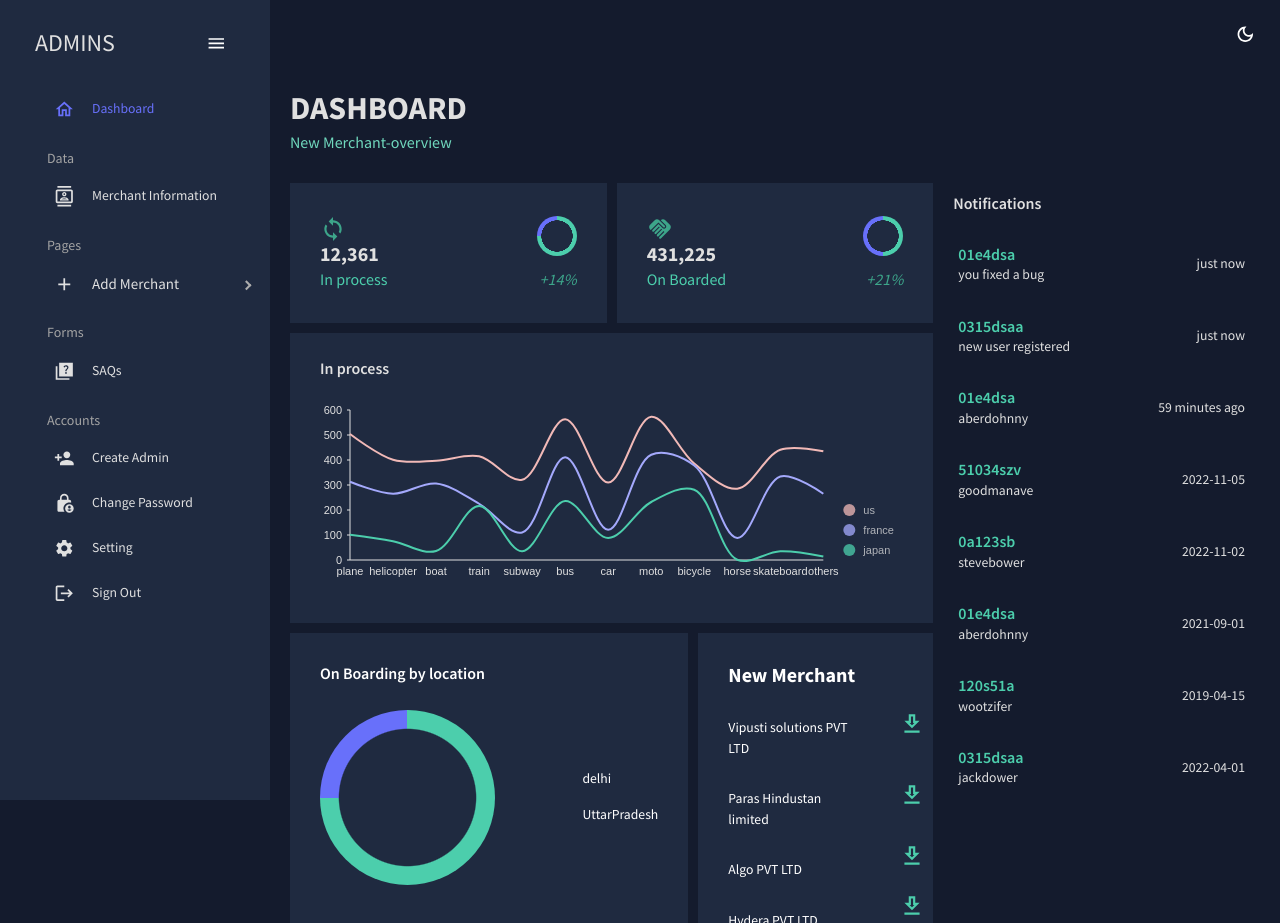
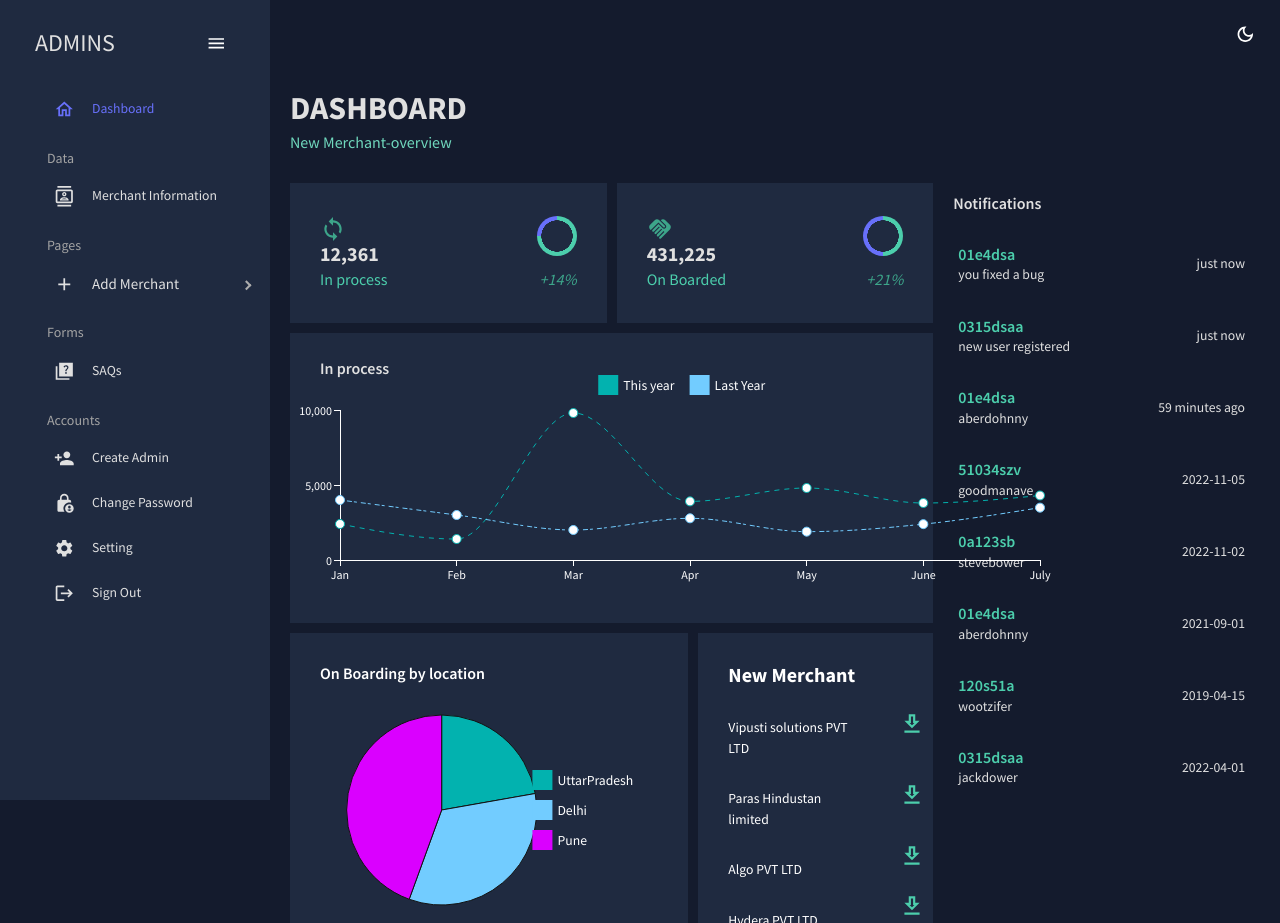
Before and after one commit to Kalashtyagi/HDFC, a React (Create React App) app: page /dashboard in a window 1280 px wide. Built offline with nearby package versions, Linux system fonts and the light colour scheme.

Commit message:
--piechart

```diff
--- a/package.json
+++ b/package.json
@@ -13,6 +13,7 @@
     "@fullcalendar/timegrid": "^5.11.3",
     "@mui/icons-material": "^5.10.3",
     "@mui/material": "^5.10.5",
+    "@mui/x-charts": "^6.19.1",
     "@mui/x-data-grid": "^5.17.2",
     "@nivo/bar": "^0.80.0",
     "@nivo/core": "^0.79.0",
--- a/src/components/LineChart.jsx
+++ b/src/components/LineChart.jsx
@@ -1,117 +1,37 @@
-import { ResponsiveLine } from "@nivo/line";
-import { useTheme } from "@mui/material";
-import { tokens } from "../theme";
-import { mockLineData as data } from "../data/mockData";
+import * as React from "react";
+import { LineChart } from "@mui/x-charts/LineChart";
 
-const LineChart = ({ isCustomLineColors = false, isDashboard = false }) => {
-  const theme = useTheme();
-  const colors = tokens(theme.palette.mode);
+const uData = [4000, 3000, 2000, 2780, 1890, 2390, 3490];
+const pData = [2400, 1398, 9800, 3908, 4800, 3800, 4300];
+const xLabels = ["Jan", "Feb", "Mar", "Apr", "May", "June", "July"];
 
+export default function DashedLineChart() {
   return (
-    <ResponsiveLine
-      data={data}
-      theme={{
-        axis: {
-          domain: {
-            line: {
-              stroke: colors.grey[100],
-            },
-          },
-          legend: {
-            text: {
-              fill: colors.grey[100],
-            },
-          },
-          ticks: {
-            line: {
-              stroke: colors.grey[100],
-              strokeWidth: 1,
-            },
-            text: {
-              fill: colors.grey[100],
-            },
-          },
+    <LineChart
+      width={800}
+      height={250}
+      series={[
+        { data: pData, label: "This year", id: "pvId" },
+        { data: uData, label: "Last Year", id: "uvId" },
+      ]}
+      xAxis={[{ scaleType: "point", data: xLabels }]}
+      sx={{
+        ".MuiLineElement-root, .MuiMarkElement-root": {
+          strokeWidth: 1,
         },
-        legends: {
-          text: {
-            fill: colors.grey[100],
-          },
+        ".MuiLineElement-series-pvId": {
+          strokeDasharray: "5 5",
         },
-        tooltip: {
-          container: {
-            color: colors.primary[500],
-          },
+        ".MuiLineElement-series-uvId": {
+          strokeDasharray: "3 4 5 2",
+        },
+        ".MuiMarkElement-root:not(.MuiMarkElement-highlighted)": {
+          fill: "#fff",
+        },
+        "& .MuiMarkElement-highlighted": {
+          stroke: "none",
         },
       }}
-      colors={isDashboard ? { datum: "color" } : { scheme: "nivo" }} // added
-      margin={{ top: 50, right: 110, bottom: 50, left: 60 }}
-      xScale={{ type: "point" }}
-      yScale={{
-        type: "linear",
-        min: "auto",
-        max: "auto",
-        stacked: true,
-        reverse: false,
-      }}
-      yFormat=" >-.2f"
-      curve="catmullRom"
-      axisTop={null}
-      axisRight={null}
-      axisBottom={{
-        orient: "bottom",
-        tickSize: 0,
-        tickPadding: 5,
-        tickRotation: 0,
-        legend: isDashboard ? undefined : "transportation", // added
-        legendOffset: 36,
-        legendPosition: "middle",
-      }}
-      axisLeft={{
-        orient: "left",
-        tickValues: 5, // added
-        tickSize: 3,
-        tickPadding: 5,
-        tickRotation: 0,
-        legend: isDashboard ? undefined : "count", // added
-        legendOffset: -40,
-        legendPosition: "middle",
-      }}
-      enableGridX={false}
-      enableGridY={false}
-      pointSize={8}
-      pointColor={{ theme: "background" }}
-      pointBorderWidth={2}
-      pointBorderColor={{ from: "serieColor" }}
-      pointLabelYOffset={-12}
-      useMesh={true}
-      legends={[
-        {
-          anchor: "bottom-right",
-          direction: "column",
-          justify: false,
-          translateX: 100,
-          translateY: 0,
-          itemsSpacing: 0,
-          itemDirection: "left-to-right",
-          itemWidth: 80,
-          itemHeight: 20,
-          itemOpacity: 0.75,
-          symbolSize: 12,
-          symbolShape: "circle",
-          symbolBorderColor: "rgba(0, 0, 0, .5)",
-          effects: [
-            {
-              on: "hover",
-              style: {
-                itemBackground: "rgba(0, 0, 0, .03)",
-                itemOpacity: 1,
-              },
-            },
-          ],
-        },
-      ]}
     />
   );
-};
-
-export default LineChart;
+}
--- /dev/null
+++ b/src/components/PieChart.js
@@ -0,0 +1,23 @@
+import * as React from "react";
+import { PieChart } from "@mui/x-charts/PieChart";
+
+const data = [
+  { id: 0, value: 10, label: "UttarPradesh" },
+  { id: 1, value: 15, label: "Delhi" },
+  { id: 2, value: 20, label: "Pune" },
+];
+
+export default function PieActiveArc() {
+  return (
+    <PieChart
+      series={[
+        {
+          data,
+          highlightScope: { faded: "global", highlighted: "item" },
+          faded: { innerRadius: 30, additionalRadius: -30, color: "gray" },
+        },
+      ]}
+      height={200}
+    />
+  );
+}
--- a/src/scenes/ChangePassword/ChangePass.js
+++ b/src/scenes/ChangePassword/ChangePass.js
@@ -55,18 +55,6 @@ const ChangePass = () => {
       console.error("Error:", error.message);
     }
   };
-
-  const VisuallyHiddenInput = styled("input")({
-    clip: "rect(0 0 0 0)",
-    clipPath: "inset(50%)",
-    height: 1,
-    overflow: "hidden",
-    position: "absolute",
-    bottom: 0,
-    left: 0,
-    whiteSpace: "nowrap",
-    width: 1,
-  });
 
   return (
     <Box m="20px">
--- a/src/scenes/Update/Update.js
+++ b/src/scenes/Update/Update.js
@@ -36,17 +36,6 @@ const Update = () => {
       console.error("Error:", error.message);
     }
   };
-  const VisuallyHiddenInput = styled("input")({
-    clip: "rect(0 0 0 0)",
-    clipPath: "inset(50%)",
-    height: 1,
-    overflow: "hidden",
-    position: "absolute",
-    bottom: 0,
-    left: 0,
-    whiteSpace: "nowrap",
-    width: 1,
-  });
 
   return (
     <Box m="20px">
--- a/src/scenes/createAdmin/CreateAdmin.js
+++ b/src/scenes/createAdmin/CreateAdmin.js
@@ -3,9 +3,18 @@ import useMediaQuery from "@mui/material/useMediaQuery";
 import Header from "../../components/Header";
 import CloudUploadIcon from "@mui/icons-material/CloudUpload";
 import { styled } from "@mui/material/styles";
+import InputLabel from "@mui/material/InputLabel";
+import MenuItem from "@mui/material/MenuItem";
+import FormControl from "@mui/material/FormControl";
+import Select from "@mui/material/Select";
+import React from "react";
 
 const CreateAdmin = () => {
   const isNonMobile = useMediaQuery("(min-width:600px)");
+  const [type, setType] = React.useState("");
+  const handleChange = (event) => {
+    setType(event.target.value);
+  };
 
   const handleSubmit = async (event) => {
     event.preventDefault();
@@ -36,17 +45,6 @@ const CreateAdmin = () => {
       console.error("Error:", error.message);
     }
   };
-  const VisuallyHiddenInput = styled("input")({
-    clip: "rect(0 0 0 0)",
-    clipPath: "inset(50%)",
-    height: 1,
-    overflow: "hidden",
-    position: "absolute",
-    bottom: 0,
-    left: 0,
-    whiteSpace: "nowrap",
-    width: 1,
-  });
 
   return (
     <Box m="20px">
@@ -118,15 +116,23 @@ const CreateAdmin = () => {
             sx={{ gridColumn: "span 2" }}
             required
           />
-          <TextField
-            fullWidth
-            variant="filled"
-            type="text"
-            label="Admin_SubAdmin"
-            name="contact"
-            sx={{ gridColumn: "span 2" }}
-            required
-          />
+          <Box sx={{ gridColumn: "span 2" }}>
+            <FormControl variant="filled" fullWidth>
+              <InputLabel id="demo-simple-select-filled-label">
+                Admin Type
+              </InputLabel>
+              <Select
+                labelId="demo-simple-select-label"
+                id="demo-simple-select"
+                value={type}
+                label="Admin Type"
+                onChange={handleChange}
+              >
+                <MenuItem value={10}>Admin_SubAdmin</MenuItem>
+                <MenuItem value={20}>Admin_SuperAdmin</MenuItem>
+              </Select>
+            </FormControl>
+          </Box>
         </Box>
         <Box display="flex" justifyContent="center" mt="20px">
           <Button type="submit" color="secondary" variant="contained">
--- a/src/scenes/dashboard/index.jsx
+++ b/src/scenes/dashboard/index.jsx
@@ -19,6 +19,7 @@ import LineChart from "../../components/LineChart";
 import StatBox from "../../components/StatBox";
 import ProgressCircle from "../../components/ProgressCircle";
 import { newMerchant } from "../../data/mockData";
+import PieActiveArc from "../../components/PieChart";
 
 const Dashboard = () => {
   const theme = useTheme();
@@ -237,26 +238,7 @@ const Dashboard = () => {
             mt="25px"
             justifyContent="space-between"
           >
-            <ProgressCircle size="175" />
-            <Box>
-              <List>delhi</List>
-              <List>UttarPradesh</List>
-              {/* <Typography
-                variant="h5"
-                color={colors.greenAccent[500]}
-                sx={{ mt: "15px" }}
-              >
-                Uttarpradesh
-              </Typography>
-
-              <Typography
-                variant="h5"
-                color={colors.greenAccent[500]}
-                sx={{ mt: "15px" }}
-              >
-                Delhi
-              </Typography> */}
-            </Box>
+            <PieActiveArc size="175" />
           </Box>
         </Box>
         <Box
```
Also changed, not shown: 1 other file (tests, documents, lock files or other folders).
